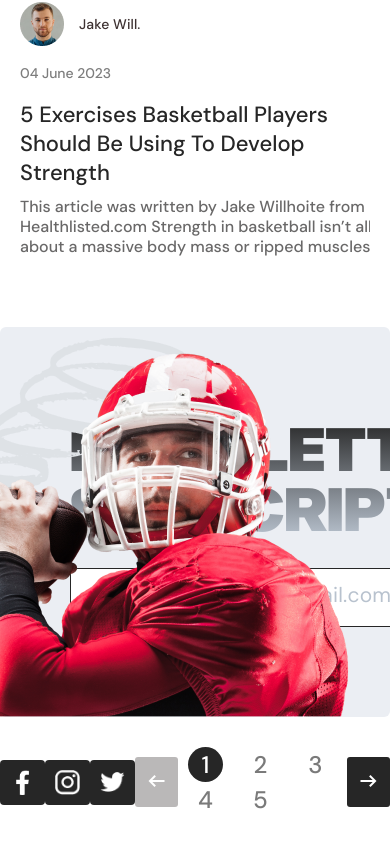
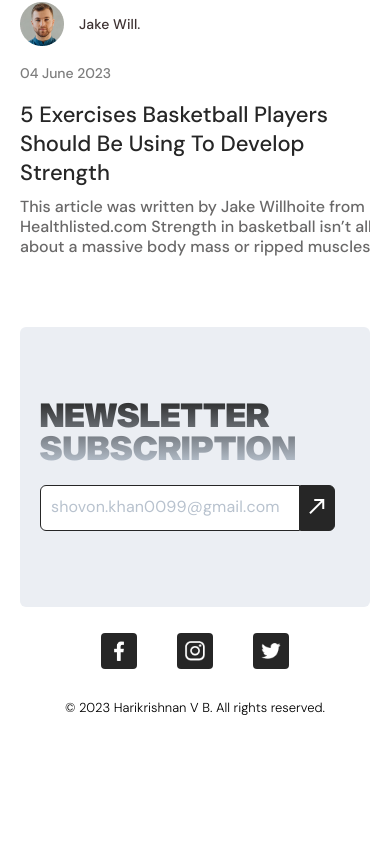
Before and after one commit to Harikrishnan14/SportsNews, a React (Create React App) app: page / in a window 390 px wide. Shown: the part 3315-4163 px from the top of the page. After the commit the page ends 4054 px from the top, so only its background shows below. Built offline with nearby package versions, Linux system fonts and the light colour scheme; the HTML template or start-up script is replaced by a standard one.

Commit message:
Responsive NewsLetter and Footer

```diff
--- a/src/App.js
+++ b/src/App.js
@@ -7,6 +7,7 @@ import NewsLetter from './components/NewsLetter/NewsLetter';
 import RecentNews from './components/RecentNews/RecentNews';
 import SportsArticles from './components/SportsArticles/SportsArticles';
 import TNews from './components/TNews/TNews';
+import Footer from './components/Footer/Footer';
 
 function App() {
   return (
@@ -19,6 +20,7 @@ function App() {
       <RecentNews />
       <SportsArticles />
       <NewsLetter />
+      <Footer />
     </div>
   );
 }
--- /dev/null
+++ b/src/components/Footer/Footer.css
@@ -0,0 +1,10 @@
+.footer {
+    width: 100vw;
+    height: 4rem;
+    display: flex;
+    align-items: center;
+    justify-content: center;
+    font-size: small;
+    font-weight: 300;
+    font-family: DM Sans;
+}
--- /dev/null
+++ b/src/components/Footer/Footer.js
@@ -0,0 +1,12 @@
+import React from 'react'
+import './Footer.css'
+
+const Footer = () => {
+    return (
+        <div className='footer'>
+            &#169; 2023 Harikrishnan V B. All rights reserved.
+        </div>
+    )
+}
+
+export default Footer
--- a/src/components/NewsLetter/NewsLetter.css
+++ b/src/components/NewsLetter/NewsLetter.css
@@ -1,7 +1,7 @@
 .NewsLetter {
-    width: 100%;
+    /* width: 100%; */
     max-width: 1168px;
-    height: 510px;
+    /* height: 510px; */
     margin-left: auto;
     margin-right: auto;
     margin-bottom: 35px;
@@ -110,8 +110,6 @@
 
 .socials>img {
     background: #262626;
-    width: 43.89px;
-    height: 44.77px;
     object-fit: contain;
     background: #262626;
     width: 25px;
@@ -152,3 +150,184 @@
     font-weight: 425;
     letter-spacing: 0.01em;
 }
+
+@media screen and (max-width: 1200px) {
+
+    .NewsLetter {
+        padding: 0px 20px 0px 20px;
+    }
+
+    .text-avatar-image-inner {
+        z-index: 5;
+    }
+
+}
+
+@media screen and (max-width: 900px) {
+    .NewsLetter {
+        margin-bottom: 20px;
+    }
+
+    .text-avatar-image-inner>h1 {
+        font-size: 50px;
+        line-height: 50px;
+        margin-bottom: 25px;
+    }
+
+    .news-letter-input-group {
+        width: 450px;
+    }
+
+    .news-letter-avatar {
+        right: -30px;
+        width: 450px;
+    }
+
+    .news-letter-avatar-bg {
+        top: 60px;
+        right: 145px;
+        width: 270px
+    }
+
+    .text-avatar-image {
+        margin-bottom: 15px;
+    }
+
+    .news-letter-nav-btn {
+        margin-bottom: 30px;
+    }
+
+    .navigations {
+        flex-direction: column-reverse;
+    }
+}
+
+@media screen and (max-width: 600px) {
+    .NewsLetter {
+        margin-bottom: 10px;
+    }
+
+    .text-avatar-image-inner>h1 {
+        font-size: 40px;
+        line-height: 40px;
+        margin-bottom: 20px;
+    }
+
+    .news-letter-input-group {
+        width: 400px;
+    }
+
+    .news-letter-avatar-div {
+        display: none;
+    }
+
+    .text-avatar-image-inner {
+        margin: 0;
+        padding: 0px 20px;
+    }
+
+    .news-letter-input-group>input {
+        height: 56px;
+    }
+
+    .NewsLetter input[type='email']::placeholder {
+        font-size: 20px;
+    }
+
+    .news-letter-nav-btn {
+        display: none;
+    }
+
+    .text-avatar-image {
+        margin-bottom: 30px;
+    }
+}
+
+@media screen and (max-width: 475px) {
+    .NewsLetter {
+        margin-bottom: 0px;
+    }
+
+    .text-avatar-image-inner>h1 {
+        font-size: 35px;
+        line-height: 35px;
+        margin-bottom: 20px;
+    }
+
+    .news-letter-input-group {
+        width: 350px;
+    }
+
+    .news-letter-input-group>input {
+        height: 44px;
+        padding: 0px 10px;
+    }
+
+    .news-letter-input-group>button {
+        height: 46px;
+    }
+
+    .NewsLetter input[type='email']::placeholder {
+        font-size: 18px;
+    }
+
+    .text-avatar-image {
+        height: 280px;
+        margin-bottom: 25px;
+    }
+}
+
+@media screen and (max-width: 425px) {
+    .text-avatar-image-inner>h1 {
+        font-size: 33px;
+        line-height: 33px;
+        margin-bottom: 15px;
+    }
+
+    .news-letter-input-group {
+        width: 295px;
+    }
+
+    .news-letter-input-group>input {
+        height: 44px;
+    }
+
+    .NewsLetter input[type='email']::placeholder {
+        font-size: 16px;
+    }
+
+    .socials>img {
+        width: 20px;
+        height: 20px;
+        padding: 8px;
+    }
+
+    .text-avatar-image {
+        margin-bottom: 20px;
+    }
+
+}
+
+@media screen and (max-width: 375px) {
+    .text-avatar-image-inner>h1 {
+        font-size: 27px;
+        line-height: 27px;
+        margin-bottom: 5px;
+    }
+
+    .news-letter-input-group {
+        width: 245px;
+    }
+
+    .news-letter-input-group>input {
+        height: 30px;
+    }
+
+    .NewsLetter input[type='email']::placeholder {
+        font-size: 12px;
+    }
+
+    .news-letter-input-group>button {
+        height: 31px;
+    }
+}
--- a/src/components/NewsLetter/NewsLetter.js
+++ b/src/components/NewsLetter/NewsLetter.js
@@ -22,7 +22,7 @@ const NewsLetter = () => {
                         </button>
                     </div>
                 </div>
-                <div>
+                <div className='news-letter-avatar-div'>
                     <img src={Rugby} alt="" className='news-letter-avatar' />
                     <img src={Vector} alt="" className='news-letter-avatar-bg' />
                 </div>
```
